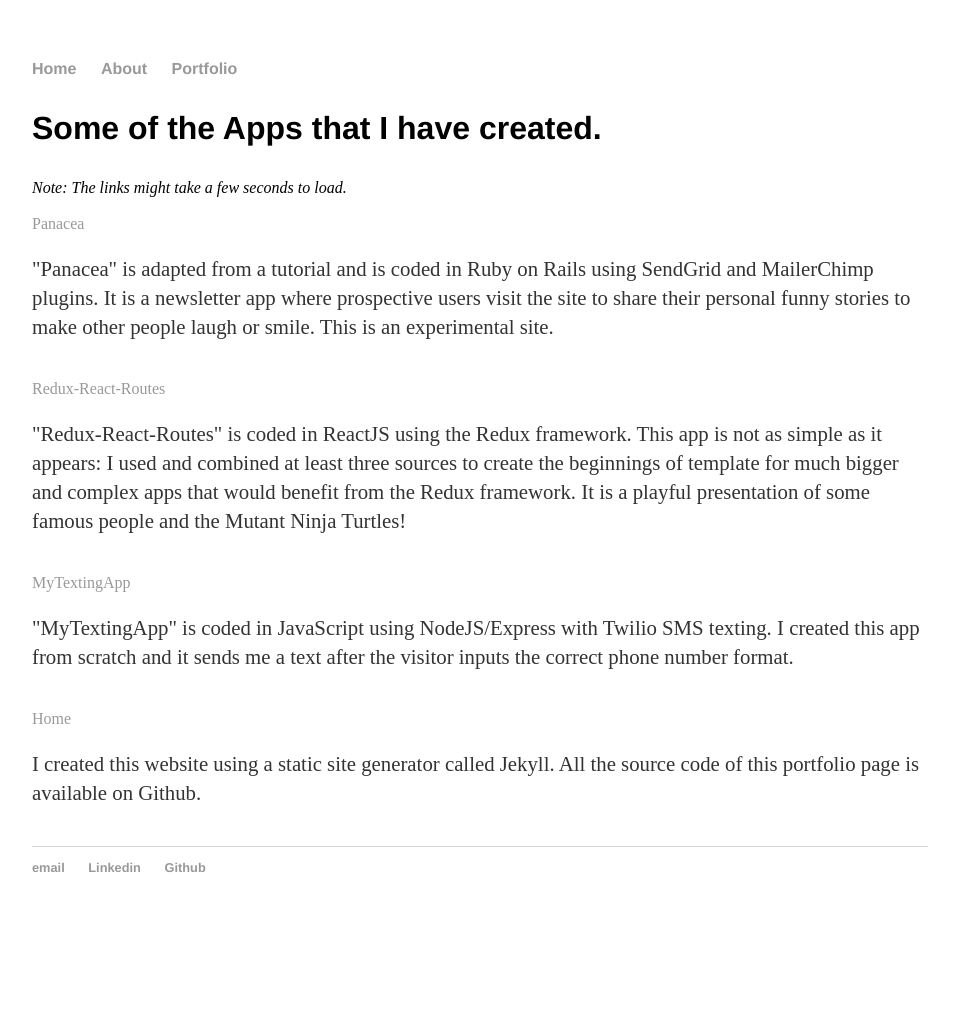
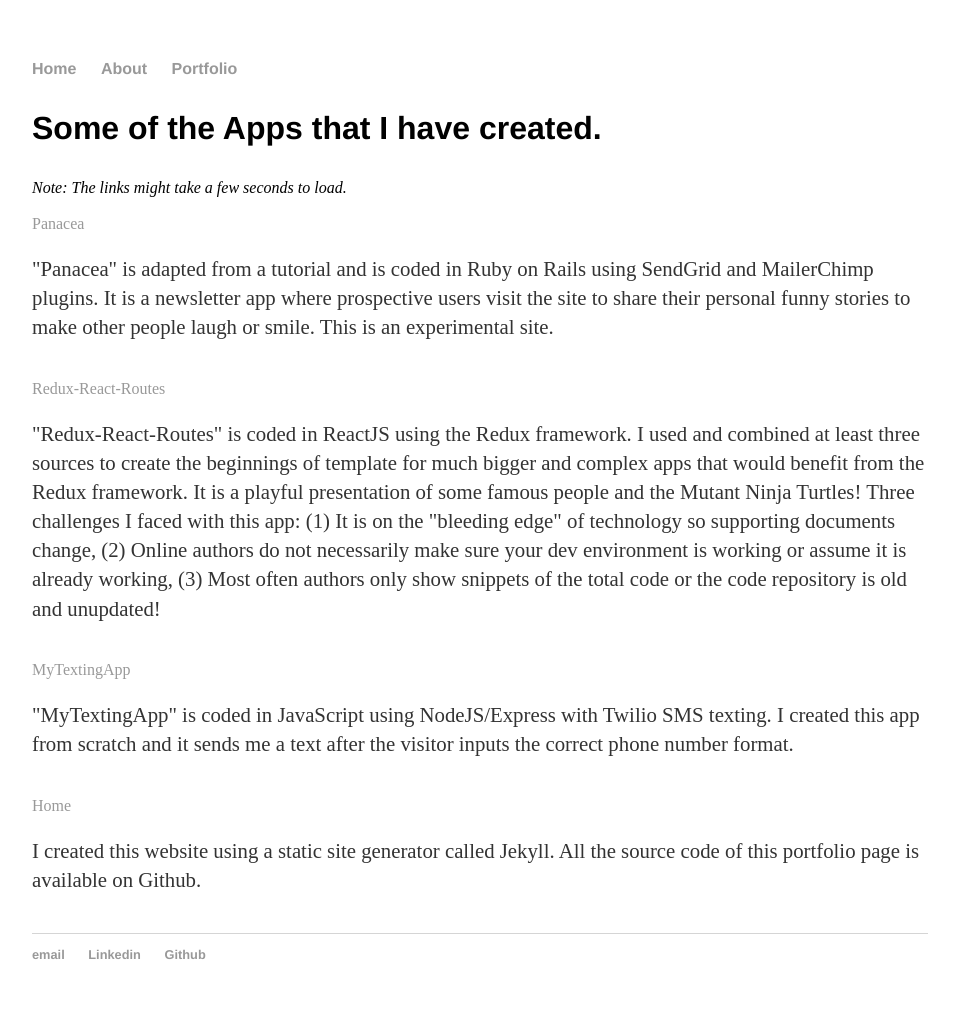
Before and after one commit to rodstaff/rodstaff.github.io, a Jekyll site: the page built from portfolio/index.html, in a window 1280 px wide. Shown: the whole page, without its empty margins (160-1119 px from the left). Built offline with Jekyll 4.4.1, drawn with Linux system fonts in a browser that asks for light colours; before the commit the page ends 935 px from its top, so only the background shows below that.

Commit message:
modified portfolio/index.html

```diff
--- a/portfolio/index.html
+++ b/portfolio/index.html
@@ -12,7 +12,11 @@ title: Portfolio
 
          <a href="">Redux-React-Routes</a>
 
-         <p>"Redux-React-Routes" is coded in ReactJS using the Redux framework.  This app is not as simple as it appears:  I used and combined at least three sources to create the beginnings of template for much bigger and complex apps that would benefit from the Redux framework.  It is a playful presentation of some famous people and the Mutant Ninja Turtles!</p><br/>
+         <p>"Redux-React-Routes" is coded in ReactJS using the Redux framework.  I used and combined at least three sources to create the beginnings of template for much bigger and complex apps that would benefit from the Redux framework.  It is a playful presentation of some famous people and the Mutant Ninja Turtles!
+         Three challenges I faced with this app:
+         (1) It is on the "bleeding edge" of technology so supporting documents change,
+         (2) Online authors do not necessarily make sure your dev environment is working or assume it is already working,
+         (3) Most often authors only show snippets of the total code or the code repository is old and unupdated!</p><br/>
 
 	     <a href="https://mytextingapp.herokuapp.com/" target="_blank">MyTextingApp</a>
 
```
